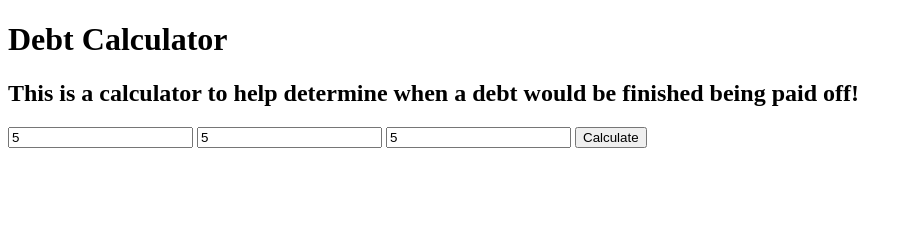
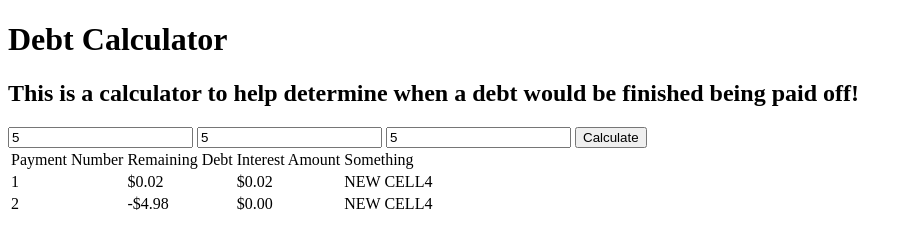
Before and after one commit to mblade7/Debt-Calculator, a website: page Debt Calculator/index.html in a window 1280 px wide. Both pictures are taken after typing "5", "5", "5" into the empty fields and a click on the input "Calculate". Shown: the whole page, without its empty margins (0-912 px from the left). Drawn offline with Linux system fonts and the light colour scheme.

Commit message:
Create Generating Table

```diff
--- a/Debt Calculator/index.html
+++ b/Debt Calculator/index.html
@@ -17,7 +17,9 @@
         <input type="number" id="payments" placeholder="Monthly Payment" />
         <input type="submit" id="submitInfo " value="Calculate" />
     </form>
+    <table id="paymentPlan">
 
+    </table>
     <script src="script.js"></script>
 </body>
 </html>
--- a/Debt Calculator/script.js
+++ b/Debt Calculator/script.js
@@ -6,18 +6,43 @@ calculate.addEventListener("submit", function () {
     //let numMonths = parseFloat(document.getElementById("numMonths").value);
     let payments = parseFloat(document.getElementById("payments").value);
     let numPayments;
+    let interest;
+    let dollarFormatting = new Intl.NumberFormat('en-US', {
+        style: 'currency',
+        currency: 'USD',
+    });
     console.log(totDebt);
     console.log(intRate);
     console.log(payments);
     if (totDebt > 0) {
         let numPayments = 0;
+        let table = document.getElementById("paymentPlan");
+        let header = table.createTHead();
+        let row = header.insertRow(0);
+        let header1 = row.insertCell(0);
+        let header2 = row.insertCell(1);
+        let header3 = row.insertCell(2);
+        let header4 = row.insertCell(3);
+        header1.innerHTML = "Payment Number";
+        header2.innerHTML = "Remaining Debt";
+        header3.innerHTML = "Interest Amount";
+        header4.innerHTML = "Something";
         do {
-            totDebt = totDebt + (totDebt * (intRate / 100 / 12) - payments);
+            interest = totDebt * (intRate / 100 / 12);
+            totDebt = totDebt + interest - payments;
             numPayments++;
+            let row = table.insertRow(-1);
+            let cell1 = row.insertCell(0);
+            let cell2 = row.insertCell(1);
+            let cell3 = row.insertCell(2);
+            let cell4 = row.insertCell(3);
+            cell1.innerHTML = numPayments;
+            cell2.innerHTML = dollarFormatting.format(totDebt);
+            cell3.innerHTML = dollarFormatting.format(interest);
+            cell4.innerHTML = "NEW CELL4";
             console.log(numPayments);
             console.log(totDebt);
         }
         while (totDebt > 0);
-
     }
 });
```
